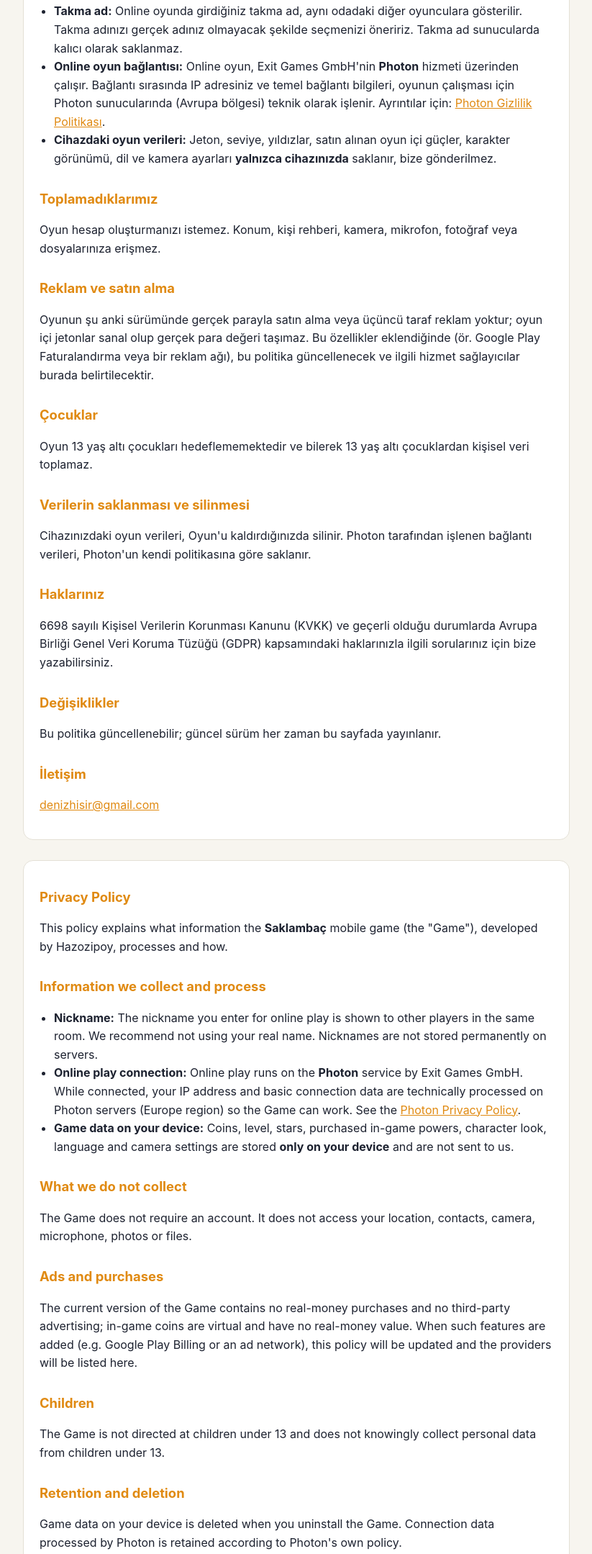
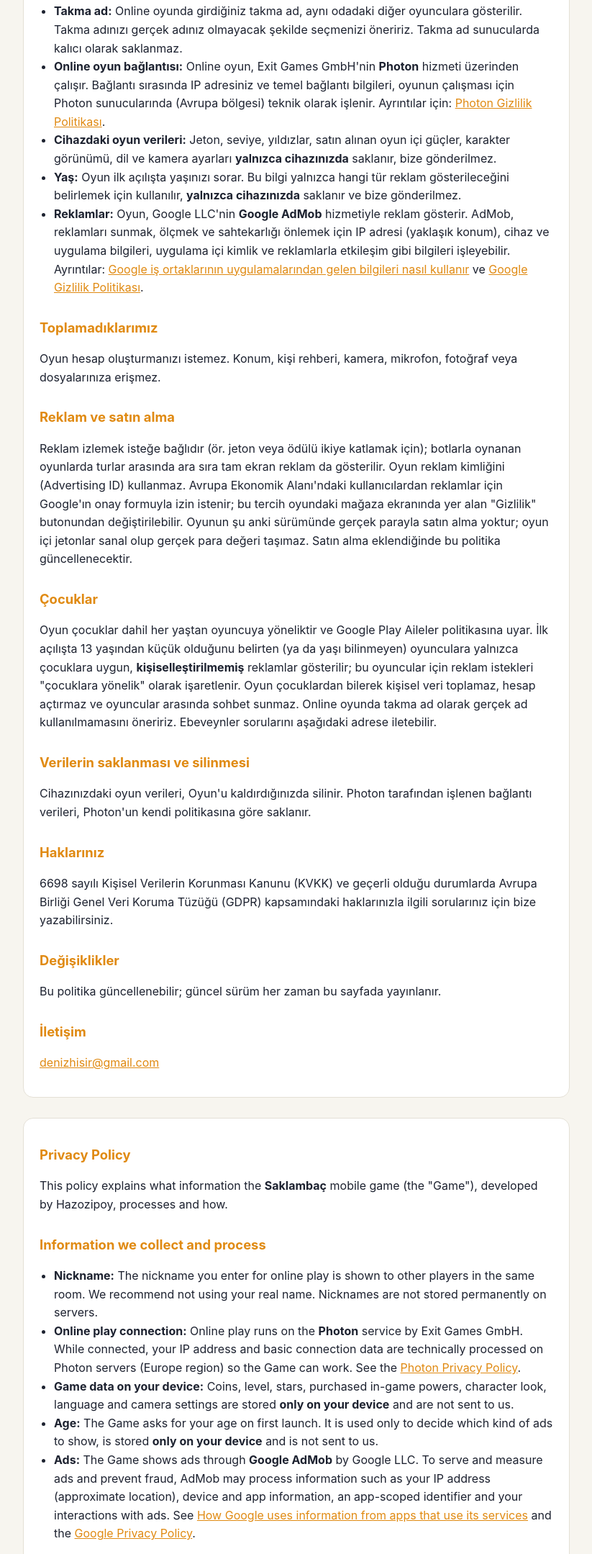
Before and after one commit to hazozipoy/saklambac-gizlilik, a plain HTML site: page index.html in a window 1280 px wide. Shown: the part 399-2558 px from the top of the page at 72% size, without its empty margins (228-1051 px from the left). Drawn offline with Linux system fonts and the light colour scheme.

Commit message:
AdMob reklamları, yaş sorusu ve çocuklar bölümü

```diff
--- a/index.html
+++ b/index.html
@@ -22,7 +22,7 @@
 <body>
 <main>
   <h1>Saklambaç</h1>
-  <p class="meta">Geliştirici / Developer: Hazozipoy · Son güncelleme / Last updated: 18.10.2026</p>
+  <p class="meta">Geliştirici / Developer: Hazozipoy · Son güncelleme / Last updated: 25.10.2026</p>
   <div class="lang"><a href="#tr">Türkçe</a><a href="#en">English</a></div>
 
   <section id="tr" lang="tr">
@@ -34,16 +34,18 @@
       <li><strong>Takma ad:</strong> Online oyunda girdiğiniz takma ad, aynı odadaki diğer oyunculara gösterilir. Takma adınızı gerçek adınız olmayacak şekilde seçmenizi öneririz. Takma ad sunucularda kalıcı olarak saklanmaz.</li>
       <li><strong>Online oyun bağlantısı:</strong> Online oyun, Exit Games GmbH'nin <strong>Photon</strong> hizmeti üzerinden çalışır. Bağlantı sırasında IP adresiniz ve temel bağlantı bilgileri, oyunun çalışması için Photon sunucularında (Avrupa bölgesi) teknik olarak işlenir. Ayrıntılar için: <a href="https://www.photonengine.com/privacy">Photon Gizlilik Politikası</a>.</li>
       <li><strong>Cihazdaki oyun verileri:</strong> Jeton, seviye, yıldızlar, satın alınan oyun içi güçler, karakter görünümü, dil ve kamera ayarları <strong>yalnızca cihazınızda</strong> saklanır, bize gönderilmez.</li>
+      <li><strong>Yaş:</strong> Oyun ilk açılışta yaşınızı sorar. Bu bilgi yalnızca hangi tür reklam gösterileceğini belirlemek için kullanılır, <strong>yalnızca cihazınızda</strong> saklanır ve bize gönderilmez.</li>
+      <li><strong>Reklamlar:</strong> Oyun, Google LLC'nin <strong>Google AdMob</strong> hizmetiyle reklam gösterir. AdMob, reklamları sunmak, ölçmek ve sahtekarlığı önlemek için IP adresi (yaklaşık konum), cihaz ve uygulama bilgileri, uygulama içi kimlik ve reklamlarla etkileşim gibi bilgileri işleyebilir. Ayrıntılar: <a href="https://policies.google.com/technologies/partner-sites">Google iş ortaklarının uygulamalarından gelen bilgileri nasıl kullanır</a> ve <a href="https://policies.google.com/privacy">Google Gizlilik Politikası</a>.</li>
     </ul>
 
     <h2>Toplamadıklarımız</h2>
     <p>Oyun hesap oluşturmanızı istemez. Konum, kişi rehberi, kamera, mikrofon, fotoğraf veya dosyalarınıza erişmez.</p>
 
     <h2>Reklam ve satın alma</h2>
-    <p>Oyunun şu anki sürümünde gerçek parayla satın alma veya üçüncü taraf reklam yoktur; oyun içi jetonlar sanal olup gerçek para değeri taşımaz. Bu özellikler eklendiğinde (ör. Google Play Faturalandırma veya bir reklam ağı), bu politika güncellenecek ve ilgili hizmet sağlayıcılar burada belirtilecektir.</p>
+    <p>Reklam izlemek isteğe bağlıdır (ör. jeton veya ödülü ikiye katlamak için); botlarla oynanan oyunlarda turlar arasında ara sıra tam ekran reklam da gösterilir. Oyun reklam kimliğini (Advertising ID) kullanmaz. Avrupa Ekonomik Alanı'ndaki kullanıcılardan reklamlar için Google'ın onay formuyla izin istenir; bu tercih oyundaki mağaza ekranında yer alan "Gizlilik" butonundan değiştirilebilir. Oyunun şu anki sürümünde gerçek parayla satın alma yoktur; oyun içi jetonlar sanal olup gerçek para değeri taşımaz. Satın alma eklendiğinde bu politika güncellenecektir.</p>
 
     <h2>Çocuklar</h2>
-    <p>Oyun 13 yaş altı çocukları hedeflememektedir ve bilerek 13 yaş altı çocuklardan kişisel veri toplamaz.</p>
+    <p>Oyun çocuklar dahil her yaştan oyuncuya yöneliktir ve Google Play Aileler politikasına uyar. İlk açılışta 13 yaşından küçük olduğunu belirten (ya da yaşı bilinmeyen) oyunculara yalnızca çocuklara uygun, <strong>kişiselleştirilmemiş</strong> reklamlar gösterilir; bu oyuncular için reklam istekleri "çocuklara yönelik" olarak işaretlenir. Oyun çocuklardan bilerek kişisel veri toplamaz, hesap açtırmaz ve oyuncular arasında sohbet sunmaz. Online oyunda takma ad olarak gerçek ad kullanılmamasını öneririz. Ebeveynler sorularını aşağıdaki adrese iletebilir.</p>
 
     <h2>Verilerin saklanması ve silinmesi</h2>
     <p>Cihazınızdaki oyun verileri, Oyun'u kaldırdığınızda silinir. Photon tarafından işlenen bağlantı verileri, Photon'un kendi politikasına göre saklanır.</p>
@@ -67,16 +69,18 @@
       <li><strong>Nickname:</strong> The nickname you enter for online play is shown to other players in the same room. We recommend not using your real name. Nicknames are not stored permanently on servers.</li>
       <li><strong>Online play connection:</strong> Online play runs on the <strong>Photon</strong> service by Exit Games GmbH. While connected, your IP address and basic connection data are technically processed on Photon servers (Europe region) so the Game can work. See the <a href="https://www.photonengine.com/privacy">Photon Privacy Policy</a>.</li>
       <li><strong>Game data on your device:</strong> Coins, level, stars, purchased in-game powers, character look, language and camera settings are stored <strong>only on your device</strong> and are not sent to us.</li>
+      <li><strong>Age:</strong> The Game asks for your age on first launch. It is used only to decide which kind of ads to show, is stored <strong>only on your device</strong> and is not sent to us.</li>
+      <li><strong>Ads:</strong> The Game shows ads through <strong>Google AdMob</strong> by Google LLC. To serve and measure ads and prevent fraud, AdMob may process information such as your IP address (approximate location), device and app information, an app-scoped identifier and your interactions with ads. See <a href="https://policies.google.com/technologies/partner-sites">How Google uses information from apps that use its services</a> and the <a href="https://policies.google.com/privacy">Google Privacy Policy</a>.</li>
     </ul>
 
     <h2>What we do not collect</h2>
     <p>The Game does not require an account. It does not access your location, contacts, camera, microphone, photos or files.</p>
 
     <h2>Ads and purchases</h2>
-    <p>The current version of the Game contains no real-money purchases and no third-party advertising; in-game coins are virtual and have no real-money value. When such features are added (e.g. Google Play Billing or an ad network), this policy will be updated and the providers will be listed here.</p>
+    <p>Watching ads is optional (e.g. for coins or to double a reward); in games against bots a full-screen ad is also shown between rounds from time to time. The Game does not use the Advertising ID. Users in the European Economic Area are asked for consent through Google's consent form, and can change their choice with the "Privacy" button in the in-game shop. The current version contains no real-money purchases; in-game coins are virtual and have no real-money value. This policy will be updated when purchases are added.</p>
 
     <h2>Children</h2>
-    <p>The Game is not directed at children under 13 and does not knowingly collect personal data from children under 13.</p>
+    <p>The Game is for players of all ages, including children, and follows the Google Play Families Policy. Players who indicate on first launch that they are under 13 (or whose age is unknown) only see child-appropriate, <strong>non-personalized</strong> ads, and their ad requests are tagged as child-directed. The Game does not knowingly collect personal data from children, does not require an account and has no chat between players. We recommend not using a real name as the online nickname. Parents can contact us at the address below.</p>
 
     <h2>Retention and deletion</h2>
     <p>Game data on your device is deleted when you uninstall the Game. Connection data processed by Photon is retained according to Photon's own policy.</p>
```
